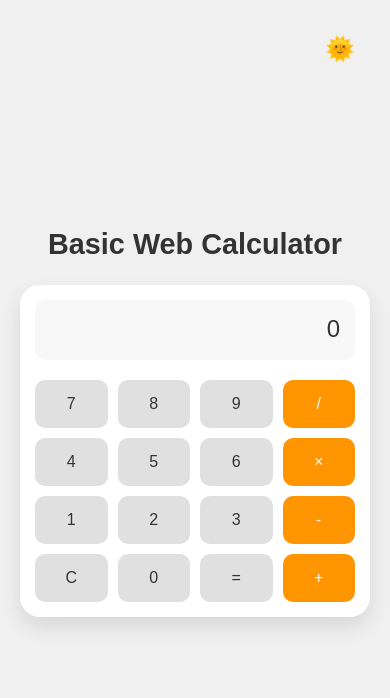
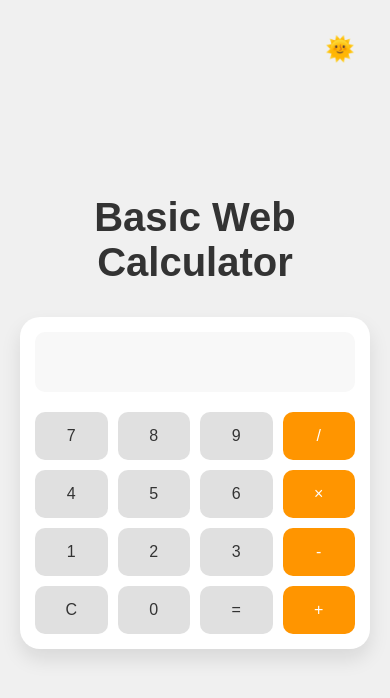
Before and after one commit to Kiyoraka/Basic-Calculator, a plain HTML site: page index.html in a window 390 px wide. Drawn offline with Linux system fonts and the light colour scheme; files that its build step writes are made by us from their sources.

Commit message:
Update title

```diff
--- a/assets/css/styles.css
+++ b/assets/css/styles.css
@@ -38,21 +38,6 @@ body {
     min-height: 100vh;
     background-color: var(--bg-color);
     padding: 20px;
-}
-
-.calc-title {
-    color: var(--text-color);
-    margin-bottom: 2rem;
-    font-size: 2.5rem;
-    text-align: center;
-    font-weight: bold;
-}
-
-@media (max-width: 480px) {
-    .calc-title {
-        font-size: 1.8rem;
-        margin-bottom: 1.5rem;
-    }
 }
 
 .theme-toggle {
@@ -134,9 +119,22 @@ button:hover {
     }
 }
 
+.calc-title {
+    color: var(--text-color);
+    margin-bottom: 2rem;
+    font-size: 2.5rem;
+    text-align: center;
+    font-weight: bold;
+}
+
 @media (max-width: 320px) {
     .calculator {
         padding: 10px;
+    }
+
+    .calc-title {
+        font-size: 1.8rem;
+        margin-bottom: 1.5rem;
     }
 
     .display {
--- a/index.html
+++ b/index.html
@@ -4,11 +4,11 @@
     <meta charset="UTF-8">
     <meta name="viewport" content="width=device-width, initial-scale=1.0">
     <title>Calculator</title>
-    <link rel="stylesheet" href="styles.css">
+    <link rel="stylesheet" href="assets/css/styles.css">
 </head>
 <body>
+    <h1 class="calc-title">Basic Web Calculator</h1>
     <button class="theme-toggle" onclick="toggleTheme()">🌞</button>
-    <h1 class="calc-title">Basic Web Calculator</h1>
     <div class="calculator">
         <div class="display">0</div>
         <div class="buttons">
@@ -33,6 +33,6 @@
             <button class="operator" onclick="setOperation('+')">+</button>
         </div>
     </div>
-    <script src="script.js"></script>
+    <script src="assets/js/script.js"></script>
 </body>
 </html>
```
